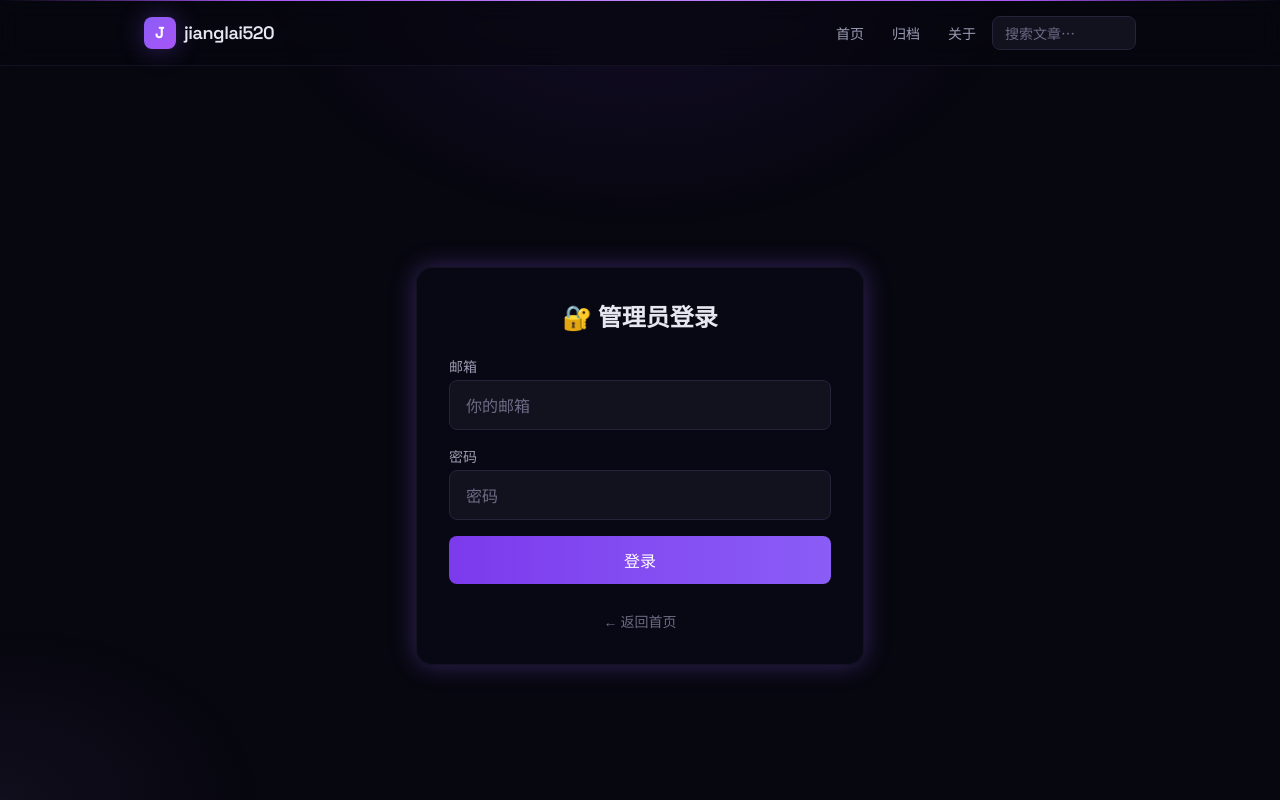
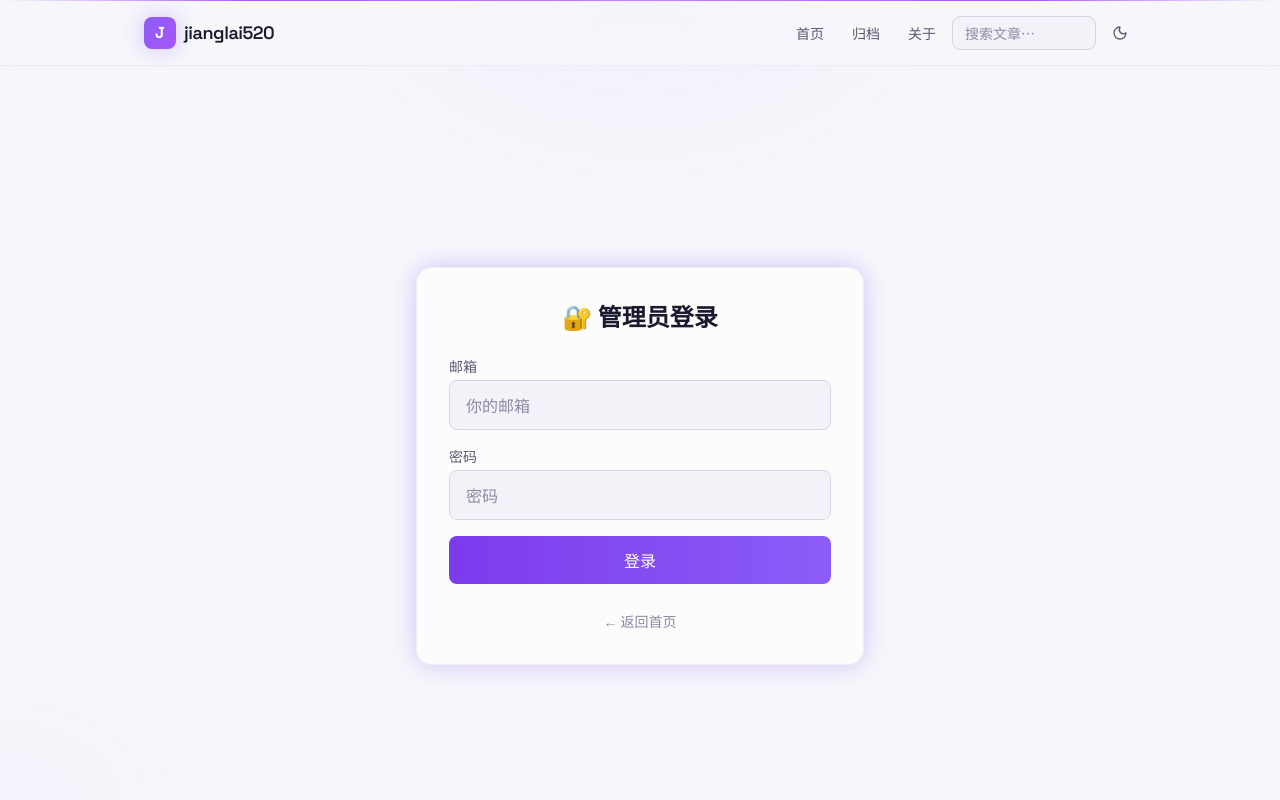
Before and after one commit to jianglai520/my-blog, a Next.js app: page /login in a window 1280 px wide. Shown: the top 800 px of the page. Built offline with nearby package versions, Linux system fonts and the light colour scheme; no server answers; the database is empty.

Commit message:
feat: 深浅色主题切换 + 站点设置本地上传头像 + 头像圆环样式简化

```diff
--- a/app/about/page.tsx
+++ b/app/about/page.tsx
@@ -49,7 +49,7 @@ export default async function AboutPage() {
                 className="h-full w-full rounded-full object-cover"
               />
             ) : (
-              <div className="flex h-full w-full items-center justify-center rounded-full bg-ink-900 font-display text-2xl font-bold text-white">
+              <div className="flex h-full w-full items-center justify-center rounded-full bg-gradient-to-br from-brand-500 to-glow-500 font-display text-2xl font-bold text-white">
                 {settings.author_name.charAt(0)}
               </div>
             )}
--- a/app/components/SiteHeader.tsx
+++ b/app/components/SiteHeader.tsx
@@ -1,5 +1,6 @@
 import Link from "next/link";
 import SearchBox from "./SearchBox";
+import ThemeToggle from "./ThemeToggle";
 
 export default function SiteHeader() {
   return (
@@ -26,6 +27,7 @@ export default function SiteHeader() {
             关于
           </Link>
           <SearchBox />
+          <ThemeToggle />
         </nav>
       </div>
     </header>
--- /dev/null
+++ b/app/components/ThemeToggle.tsx
@@ -0,0 +1,37 @@
+"use client";
+
+import { useSyncExternalStore } from "react";
+import { useTheme } from "next-themes";
+import { Sun, Moon } from "lucide-react";
+
+const emptySubscribe = () => () => {};
+
+/** 主题切换按钮（深/浅），显示当前主题的对立图标 */
+export default function ThemeToggle() {
+  const { resolvedTheme, setTheme } = useTheme();
+
+  // hydration 检测：SSR 渲染占位，客户端水合后显示真实图标（避免闪烁/不一致）
+  const hydrated = useSyncExternalStore(
+    emptySubscribe,
+    () => true,
+    () => false
+  );
+
+  if (!hydrated) {
+    return <span className="h-8 w-8" aria-hidden="true" />;
+  }
+
+  const isDark = resolvedTheme === "dark";
+
+  return (
+    <button
+      type="button"
+      aria-label={isDark ? "切换到浅色模式" : "切换到深色模式"}
+      title={isDark ? "浅色模式" : "深色模式"}
+      onClick={() => setTheme(isDark ? "light" : "dark")}
+      className="ml-1 flex h-8 w-8 items-center justify-center rounded-lg text-fg-muted transition-colors hover:bg-ink-700/50 hover:text-fg"
+    >
+      {isDark ? <Sun size={16} /> : <Moon size={16} />}
+    </button>
+  );
+}
--- a/app/global-error.tsx
+++ b/app/global-error.tsx
@@ -13,17 +13,17 @@ export default function GlobalError({
   Sentry.captureException(error);
 
   return (
-    <html lang="zh-CN">
-      <body className="min-h-screen bg-[#07070f] text-[#e7e7f2] antialiased">
+    <html lang="zh-CN" suppressHydrationWarning>
+      <body className="min-h-screen bg-ink-950 text-fg antialiased">
         <div className="flex min-h-screen flex-col items-center justify-center px-4 text-center">
           <p className="text-5xl">💥</p>
           <h1 className="mt-4 text-3xl font-bold">博客出错了</h1>
-          <p className="mt-2 max-w-md text-[#9b9bb3]">
+          <p className="mt-2 max-w-md text-fg-muted">
             发生了一个意外错误。如果持续出现，请联系站长。
           </p>
           <button
             onClick={() => reset()}
-            className="mt-8 rounded-lg bg-[#7c3aed] px-6 py-2.5 font-medium text-white"
+            className="btn-gradient mt-8 rounded-lg px-6 py-2.5 font-medium text-white"
           >
             重试
           </button>
--- a/app/globals.css
+++ b/app/globals.css
@@ -48,7 +48,7 @@
 /* ================= 全局基础 ================= */
 
 html {
-  color-scheme: dark;
+  color-scheme: light dark;
   scroll-behavior: smooth;
 }
 
@@ -286,26 +286,16 @@ body::before {
   box-shadow: var(--shadow-glow);
 }
 
-/* Hero 头像光环 */
+/* Hero 头像（简洁细边框，去掉脉冲光晕） */
 .avatar-ring {
   position: relative;
   border-radius: 9999px;
-  background: linear-gradient(135deg, #c4b5fd, #a855f7 45%, #7c3aed);
+  background: linear-gradient(135deg, rgba(139, 92, 246, 0.35), rgba(139, 92, 246, 0.10));
   padding: 3px;
-  box-shadow: 0 0 0 1px rgba(168, 85, 247, 0.4), var(--shadow-glow-lg);
+  box-shadow: 0 2px 12px rgba(139, 92, 246, 0.10);
 }
 .avatar-ring::after {
-  content: "";
-  position: absolute;
-  inset: -6px;
-  border-radius: 9999px;
-  background: radial-gradient(circle, rgba(168, 85, 247, 0.35), transparent 70%);
-  animation: avatar-pulse 3s ease-in-out infinite;
-  z-index: -1;
-}
-@keyframes avatar-pulse {
-  0%, 100% { opacity: 0.5; transform: scale(1); }
-  50% { opacity: 1; transform: scale(1.06); }
+  display: none; /* 原脉冲光晕已移除 */
 }
 
 /* Hero 标题渐变动画（背景位移） */
@@ -386,3 +376,46 @@ body::before {
     radial-gradient(40rem 30rem at 50% 120%, rgba(147, 51, 234, 0.16), transparent 60%),
     var(--color-ink-950);
 }
+
+/* ================= 浅色模式（data-theme="light"）================= */
+
+:root[data-theme="light"] {
+  /* 语义变量：深墨 → 浅底（品牌紫不变） */
+  --color-ink-950: #f7f7fb;  /* 页面底：近白微紫 */
+  --color-ink-900: #ffffff;  /* 卡片底 */
+  --color-ink-800: #f2f2f8;  /* 输入/次级底 */
+  --color-ink-700: #e5e5ef;  /* 边框 */
+  --color-ink-600: #d4d4e2;  /* 强边框 */
+  --color-fg: #1a1a2e;       /* 主文字：深墨紫 */
+  --color-fg-muted: #5a5a72;
+  --color-fg-faint: #8b8ba3;
+  --shadow-glow: 0 0 24px 0 rgba(139, 92, 246, 0.12);
+  --shadow-glow-lg: 0 0 48px 0 rgba(168, 85, 247, 0.18);
+}
+
+/* 浅色：背景光斑淡化为淡紫 */
+:root[data-theme="light"] body::before {
+  background-image:
+    radial-gradient(60rem 40rem at 85% -10%, rgba(139, 92, 246, 0.10), transparent 60%),
+    radial-gradient(50rem 34rem at -10% 110%, rgba(139, 92, 246, 0.08), transparent 55%),
+    radial-gradient(40rem 30rem at 50% 120%, rgba(168, 85, 247, 0.06), transparent 60%),
+    var(--color-ink-950);
+}
+:root[data-theme="light"] body::after {
+  background:
+    radial-gradient(40rem 28rem at 50% -5%, rgba(124, 58, 237, 0.05), transparent 60%),
+    radial-gradient(30rem 20rem at 0% 100%, rgba(192, 132, 252, 0.04), transparent 55%);
+}
+
+/* 浅色：Markdown 细节淡化（代码块保持深色 github-dark） */
+:root[data-theme="light"] .markdown-body :not(pre) > code {
+  background: rgba(139, 92, 246, 0.10);
+  color: #6d28d9;
+}
+:root[data-theme="light"] .markdown-body blockquote {
+  background: rgba(139, 92, 246, 0.06);
+  color: var(--color-fg-muted);
+}
+:root[data-theme="light"] .markdown-body a {
+  color: #7c3aed;
+}
--- a/app/layout.tsx
+++ b/app/layout.tsx
@@ -1,6 +1,7 @@
 import type { Metadata, Viewport } from "next";
 import { Noto_Sans_SC, Space_Grotesk } from "next/font/google";
 import { Analytics } from "@vercel/analytics/react";
+import { ThemeProvider } from "next-themes";
 import "./globals.css";
 import SiteHeader from "./components/SiteHeader";
 import SiteFooter from "./components/SiteFooter";
@@ -44,8 +45,11 @@ export const metadata: Metadata = {
 };
 
 export const viewport: Viewport = {
-  themeColor: "#07070f",
-  colorScheme: "dark",
+  themeColor: [
+    { media: "(prefers-color-scheme: light)", color: "#f7f7fb" },
+    { media: "(prefers-color-scheme: dark)", color: "#07070f" },
+  ],
+  colorScheme: "light dark",
   width: "device-width",
   initialScale: 1,
 };
@@ -58,14 +62,17 @@ export default function RootLayout({
   return (
     <html
       lang="zh-CN"
+      suppressHydrationWarning
       className={`${notoSansSc.variable} ${spaceGrotesk.variable}`}
     >
       <body className="min-h-screen antialiased">
-        <SiteHeader />
-        <div className="flex min-h-[calc(100vh-4rem)] flex-col">
-          <main className="flex-1">{children}</main>
-          <SiteFooter />
-        </div>
+        <ThemeProvider attribute="data-theme" defaultTheme="system" enableSystem>
+          <SiteHeader />
+          <div className="flex min-h-[calc(100vh-4rem)] flex-col">
+            <main className="flex-1">{children}</main>
+            <SiteFooter />
+          </div>
+        </ThemeProvider>
         <Analytics />
       </body>
     </html>
--- a/app/page.tsx
+++ b/app/page.tsx
@@ -45,7 +45,7 @@ export default async function Home({
                 priority
               />
             ) : (
-              <div className="flex h-full w-full items-center justify-center rounded-full bg-ink-900 font-display text-4xl font-bold text-white">
+              <div className="flex h-full w-full items-center justify-center rounded-full bg-gradient-to-br from-brand-500 to-glow-500 font-display text-4xl font-bold text-white">
                 {settings.author_name.charAt(0)}
               </div>
             )}
--- a/package.json
+++ b/package.json
@@ -24,6 +24,7 @@
     "drizzle-orm": "^0.45.2",
     "lucide-react": "^1.28.0",
     "next": "16.2.9",
+    "next-themes": "^0.4.6",
     "pg": "^8.22.0",
     "postgres": "^3.4.9",
     "react": "19.2.4",
```
Also changed, not shown: app/actions/uploads.ts (+39 -15 lines), app/admin/AdminClient.tsx (+47 -3 lines), 2 other files (tests, documents, lock files or other folders).
